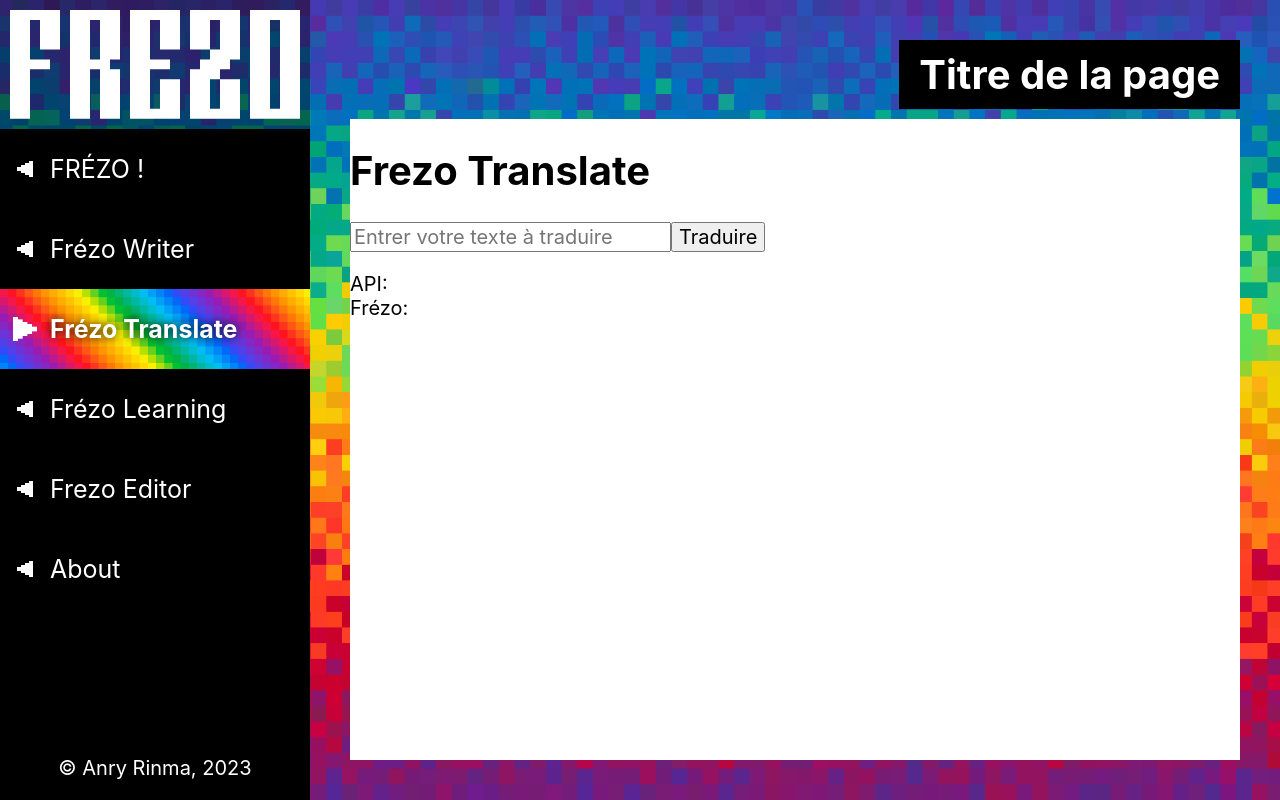
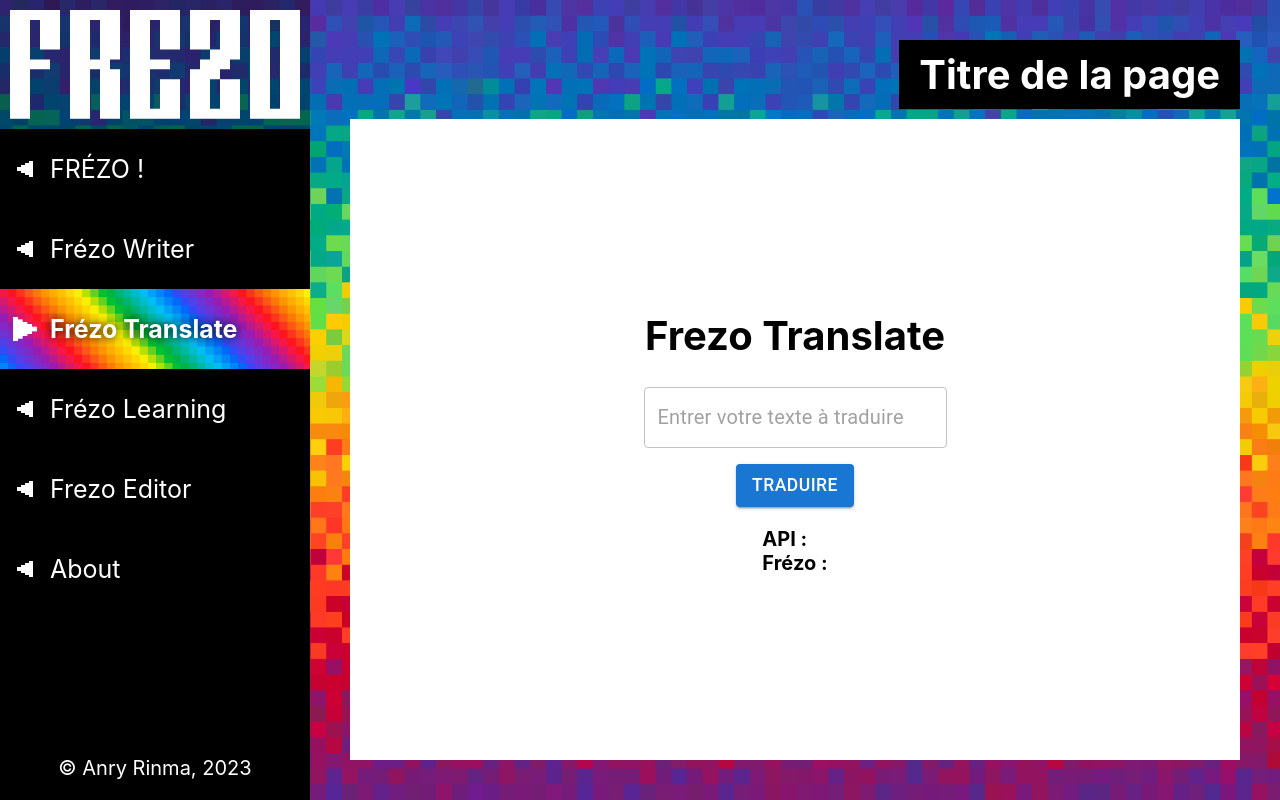
Before and after one commit to Ryan-MARIN/frezo-app, a React (Create React App) app: page /translate in a window 1280 px wide. Built offline with nearby package versions, Linux system fonts and the light colour scheme; the HTML template or start-up script is replaced by a standard one.

Commit message:
mui + minimum style

```diff
--- a/package.json
+++ b/package.json
@@ -3,6 +3,9 @@
   "version": "0.1.0",
   "private": true,
   "dependencies": {
+    "@emotion/react": "^11.10.6",
+    "@emotion/styled": "^11.10.6",
+    "@mui/material": "^5.11.16",
     "@testing-library/jest-dom": "^5.16.5",
     "@testing-library/react": "^13.4.0",
     "@testing-library/user-event": "^13.5.0",
--- a/src/pages/frezo-translate/FrezoTranslate.jsx
+++ b/src/pages/frezo-translate/FrezoTranslate.jsx
@@ -1,5 +1,8 @@
 import React from 'react'
 import translateJson from '../../ressources/api-apf.json'
+import Button from '@mui/material/Button';
+import TextField from '@mui/material/TextField';
+import {Stack} from "@mui/material";
 
 const FrezoTranslate = () => {
     const [isLoading, setIsLoading] = React.useState(false);
@@ -61,24 +64,33 @@ const FrezoTranslate = () => {
     }
 
     return (
-        <div>
+        <div style={{
+            display: 'flex',
+            justifyContent: 'center',
+            alignItems: 'center',
+            flexDirection: 'column',
+            height: '100%'
+        }}>
             <h1>Frezo Translate</h1>
-            <div>
-                <input
+            <Stack alignItems='center' spacing={2}>
+                <TextField
+                    variant="outlined"
                     value={toTranslateText}
                     placeholder='Entrer votre texte à traduire'
                     onChange={e => setToTranslateText(e.target.value)}
                 />
-                <button onClick={()=>{searchInfo(toTranslateText)}}>Traduire</button>
-            </div>
+                <div>
+                    <Button variant="contained" onClick={()=>{searchInfo(toTranslateText)}}>Traduire</Button>
+                </div>
+            </Stack>
             <div>
                 {isLoading ?
                     <span>Loading...</span>
                     :
                     <div>
                         <p>
-                            API: {apiPhonetics} <br/>
-                            Frézo: {apfPhonetics}
+                            <b>API : </b>{apiPhonetics} <br/>
+                            <b>Frézo : </b>{apfPhonetics}
                         </p>
                     </div>
                 }
```
Also changed, not shown: 1 other file (tests, documents, lock files or other folders).
